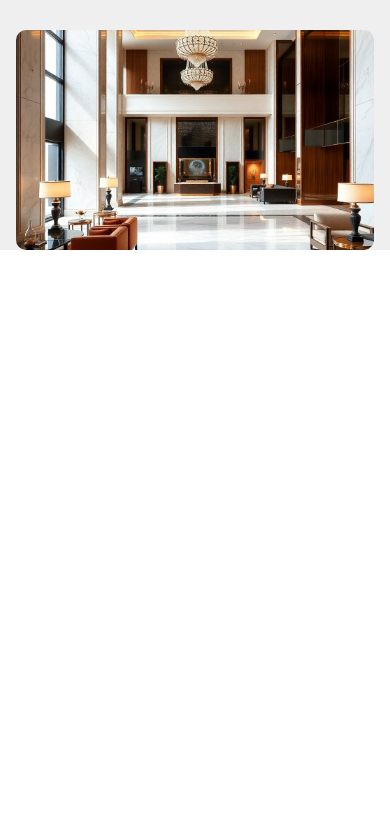
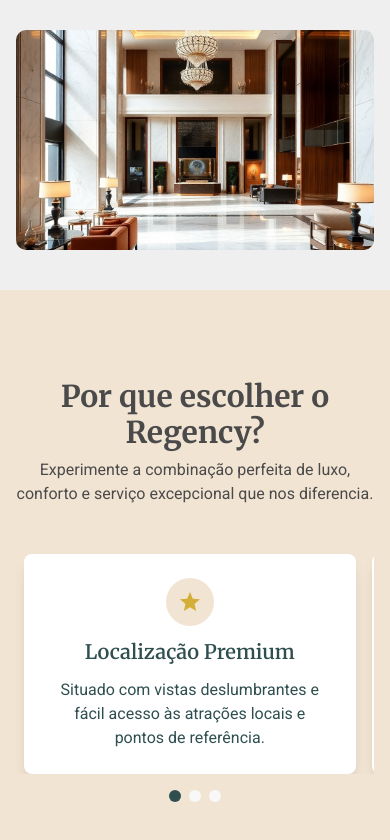
Before and after one commit to oTiagoPereira/hotel-regency, a React (Vite) app: page / in a window 390 px wide. Shown: the part 1667-2507 px from the top of the page. Before the commit the page ends 1917 px from the top, so only its background shows below. Built offline with nearby package versions, Linux system fonts and the light colour scheme.

Commit message:
feat: Criação da section WhyRegency responsiva e com carrossel

```diff
--- /dev/null
+++ b/src/components/WhyRegency/WhyRegency.style.ts
@@ -0,0 +1,47 @@
+export const whyRegencyStyles = {
+  section: `
+    bg-secondary min-h-[600px] flex items-center justify-center mt-10 md:mt-0 overflow-hidden
+  `,
+  container: `
+    w-full max-w-7xl mx-auto flex flex-col py-10 px-4
+  `,
+  header: `
+    text-center md:text-start mb-12
+  `,
+  title: `
+    text-3xl font-bold text-text-color mb-2 font-heading
+  `,
+  subtitle: `
+    text-text-color font-body
+  `,
+  mobileCarouselWrapper: `
+    block md:hidden w-full relative
+  `,
+  mobileCarousel: `
+    flex overflow-x-auto snap-x snap-mandatory scroll-smooth w-full
+  `,
+  mobileCardWrapper: `
+    flex-shrink-0 snap-center w-[85vw] mx-2
+  `,
+  dotsWrapper: `
+    flex justify-center mt-4 gap-2
+  `,
+  dot: `
+    w-3 h-3 rounded-full transition-all duration-300
+  `,
+  desktopGrid: `
+    hidden md:grid grid-cols-1 sm:grid-cols-2 md:grid-cols-3 gap-6
+  `,
+  card: `
+    bg-white shadow-lg rounded-lg p-6 text-center min-h-[220px] flex flex-col items-center justify-between md:px-8 w-[85vw] mx-auto md:w-auto
+  `,
+  cardIcon: `
+    p-3 flex items-center justify-center rounded-full bg-secondary text-icons-secondary
+  `,
+  cardTitle: `
+    text-xl font-semibold my-3 font-heading text-primary
+  `,
+  cardDesc: `
+    text-primary font-body
+  `,
+};
--- /dev/null
+++ b/src/components/WhyRegency/WhyRegency.tsx
@@ -0,0 +1,132 @@
+import type { JSX } from "@emotion/react/jsx-runtime";
+import { Star, Restaurant, Spa } from "@mui/icons-material";
+import { useRef, useState, useEffect } from "react";
+import { whyRegencyStyles as styles } from "./WhyRegency.style";
+
+type CardProps = {
+  title: string;
+  description: string;
+  icon?: JSX.Element;
+};
+
+const Card = ({ title, description, icon }: CardProps) => {
+  return (
+    <div className={styles.card}>
+      <span className={styles.cardIcon}>
+        {icon}
+      </span>
+      <h3 className={styles.cardTitle}>
+        {title}
+      </h3>
+      <p className={styles.cardDesc}>{description}</p>
+    </div>
+  );
+};
+
+const cards = [
+  {
+    title: "Localização Premium",
+    description: "Situado com vistas deslumbrantes e fácil acesso às atrações locais e pontos de referência.",
+    icon: <Star />,
+  },
+  {
+    title: "Jantar gourmet",
+    description: "Experiências culinárias requintadas com ingredientes locais preparados por chefs premiados",
+    icon: <Restaurant />,
+  },
+  {
+    title: "Spa de bem-estar",
+    description: "Tratamentos de spa completos e programas de bem-estar que renovam corpo e mente",
+    icon: <Spa />,
+  },
+];
+
+function WhyRegency() {
+  const carouselRef = useRef<HTMLDivElement>(null);
+  const [activeIndex, setActiveIndex] = useState(0);
+
+  const handleScroll = () => {
+    if (!carouselRef.current) return;
+    const scrollLeft = carouselRef.current.scrollLeft;
+    const cardWidth = carouselRef.current.offsetWidth * 0.85;
+    const idx = Math.round(scrollLeft / cardWidth);
+    setActiveIndex(idx);
+  };
+
+  const scrollToIndex = (idx: number) => {
+    if (!carouselRef.current) return;
+    const cardWidth = carouselRef.current.offsetWidth * 0.85;
+    carouselRef.current.scrollTo({
+      left: idx * cardWidth,
+      behavior: "smooth",
+    });
+  };
+
+  useEffect(() => {
+    const carousel = carouselRef.current;
+    if (carousel) {
+      carousel.addEventListener('scroll', handleScroll, { passive: true });
+      return () => carousel.removeEventListener('scroll', handleScroll);
+    }
+  }, []);
+
+  return (
+    <section className={styles.section}>
+      <div className={styles.container}>
+        <div className={styles.header}>
+          <h2 className={styles.title}>
+            Por que escolher o Regency?
+          </h2>
+          <p className={styles.subtitle}>
+            Experimente a combinação perfeita de luxo, conforto e serviço
+            excepcional que nos diferencia.
+          </p>
+        </div>
+
+        {/* Mobile Carousel */}
+        <div className={styles.mobileCarouselWrapper}>
+          <div
+            ref={carouselRef}
+            className={styles.mobileCarousel}
+            style={{
+              scrollbarWidth: 'none',
+              msOverflowStyle: 'none',
+              WebkitOverflowScrolling: 'touch',
+            }}
+          >
+            {cards.map((card, idx) => (
+              <div
+                key={idx}
+                className={styles.mobileCardWrapper}
+              >
+                <Card {...card} />
+              </div>
+            ))}
+          </div>
+
+          <div className={styles.dotsWrapper}>
+            {cards.map((_, idx) => (
+              <button
+                key={idx}
+                className={`${styles.dot} ${activeIndex === idx ? "bg-primary" : "bg-neutral"}`}
+                onClick={() => scrollToIndex(idx)}
+                aria-label={`Ir para o card ${idx + 1}`}
+              />
+            ))}
+          </div>
+        </div>
+
+        {/* Desktop Grid */}
+        <div className={styles.desktopGrid}>
+          {cards.map((card, idx) => (
+            <div key={idx}>
+              <Card {...card} />
+            </div>
+          ))}
+        </div>
+      </div>
+    </section>
+  );
+}
+
+export default WhyRegency;
--- /dev/null
+++ b/src/components/WhyRegency/index.ts
@@ -0,0 +1,3 @@
+import WhyRegency from "./WhyRegency";
+
+export default WhyRegency;
--- a/src/components/index.ts
+++ b/src/components/index.ts
@@ -2,3 +2,4 @@ export { default as HeroBanner } from "./HeroBanner";
 export { default as CheckBox } from "./CheckBox";
 export { default as Button} from "./Button";
 export { default as AboutUs } from "./AboutUs";
+export { default as WhyRegency } from "./WhyRegency";
--- a/src/pages/Home.tsx
+++ b/src/pages/Home.tsx
@@ -1,4 +1,4 @@
-import { CheckBox, HeroBanner, AboutUs } from "../components";
+import { CheckBox, HeroBanner, AboutUs, WhyRegency } from "../components";
 import { MainLayout } from "../layouts/mainLayout";
 
 function Home() {
@@ -7,6 +7,7 @@ function Home() {
       <HeroBanner />
       <CheckBox />
       <AboutUs />
+      <WhyRegency />
     </MainLayout>
   );
 }
--- a/src/styles/global.css
+++ b/src/styles/global.css
@@ -15,6 +15,7 @@
   --color-text-color: #4a4a4a;
   --color-text-neutral: #f8f8f8;
   --color-icons: #4a4a4a;
+  --color-icons-secondary: #D4AF37;
   --color-border: #2f4f4f;
   --color-error: #ef4444;
   --color-success: #10b981;
```
Also changed, not shown: src/components/heroBanner/heroBanner.tsx (deleted).
